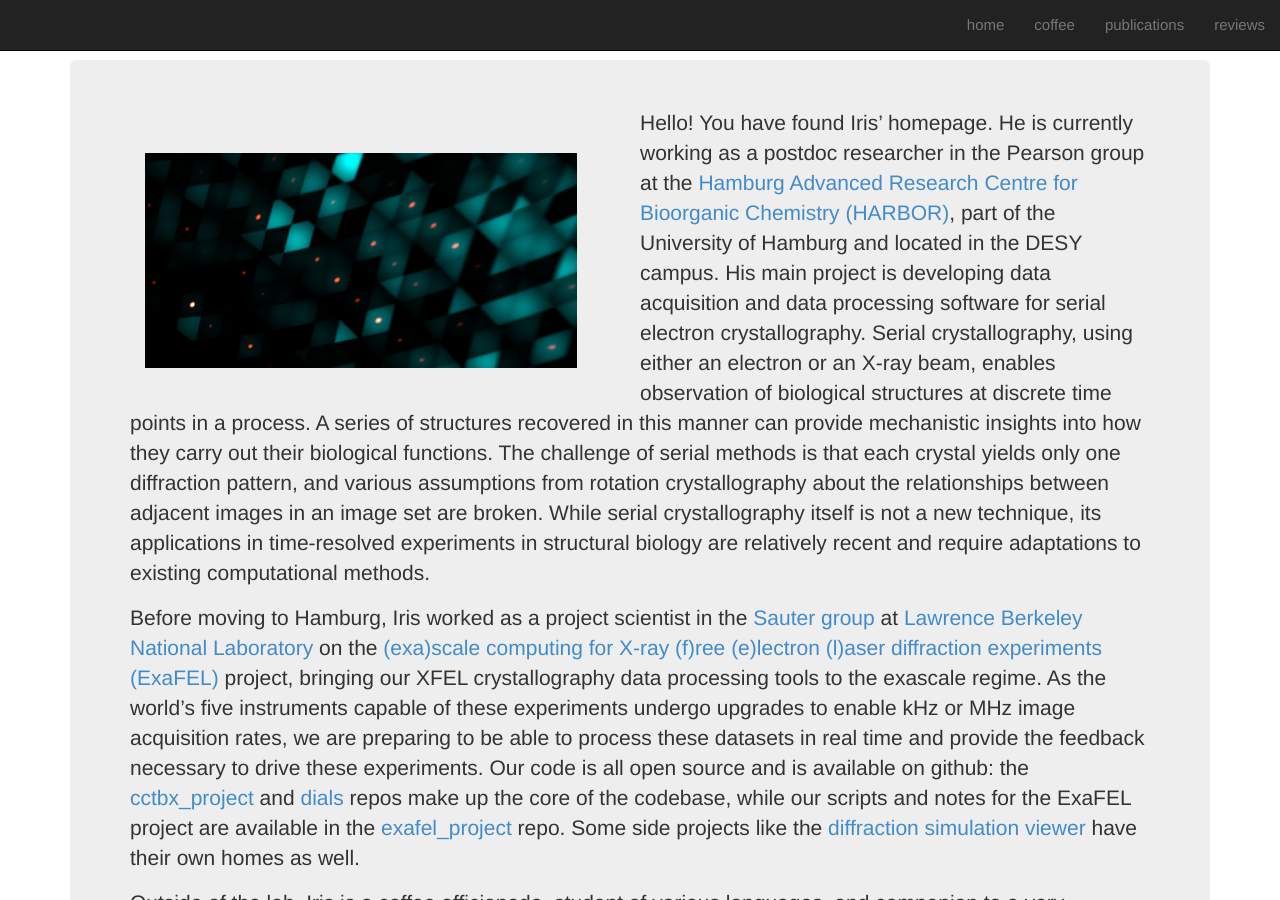
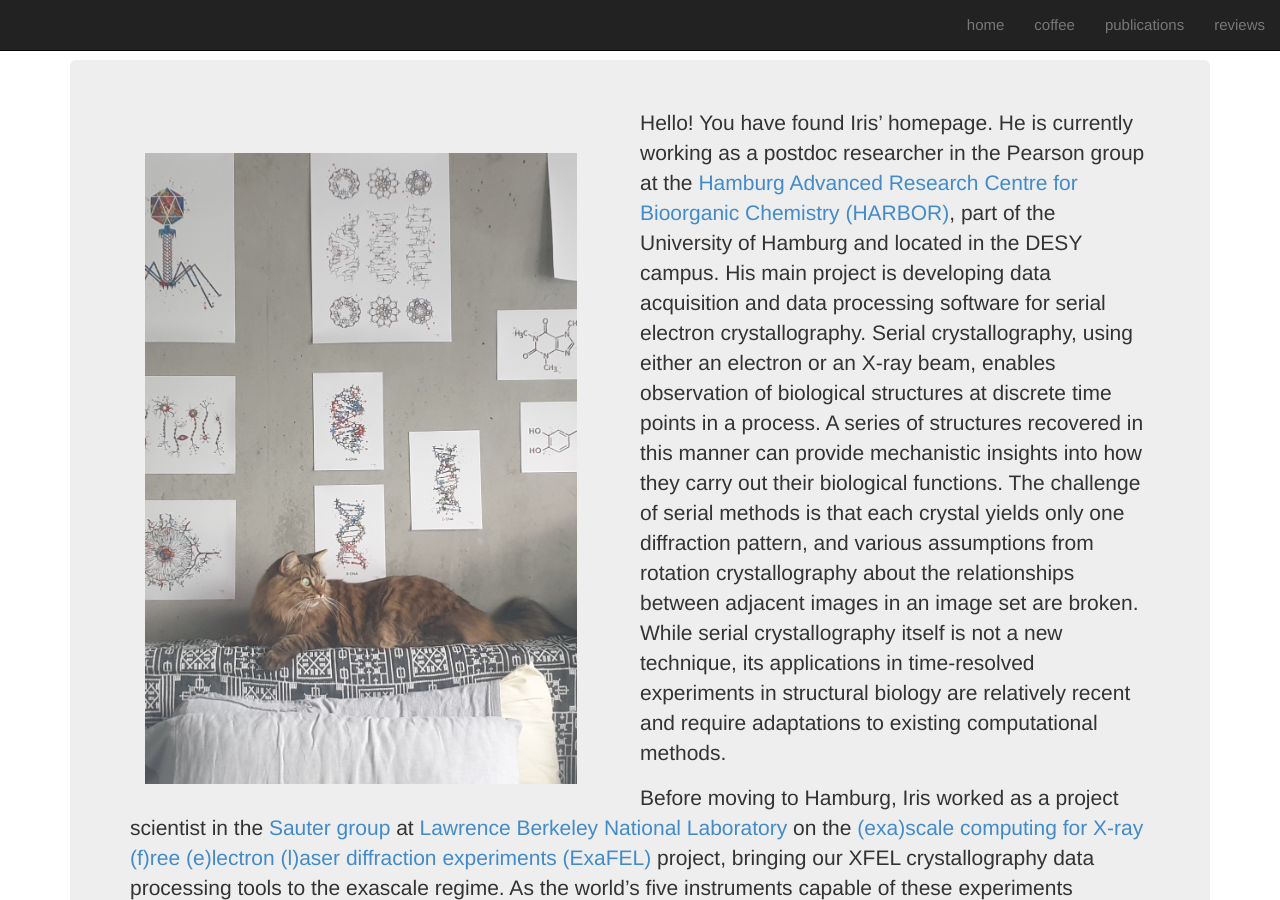
Before and after one commit to irisdyoung/irisdyoung.github.io, a Jekyll site: the page built from index.md, in a window 1280 px wide and 900 px high. Built offline with Jekyll 4.4.1, drawn with Linux system fonts in a browser that asks for light colours; nearby versions of some CDN libraries.

Commit message:
update header img back to Rory

```diff
--- a/index.md
+++ b/index.md
@@ -10,7 +10,7 @@ group: home
 {: .display-4}
 <br>
 
-![Diffraction simulation artifacts](static/img/art/Teal_diffraction_simulation_artifacts.png){:style="width: auto; max-width: 90%; margin:0"}
+![Long-haired brown striped cat perched atop a patterned headboard, against a background of various science-themed art pieces.](static/img/art/Rory_headboard_and_art.jpg){:style="width: auto; max-width: 90%; margin:0"}
 </div>
 <div class="col">
 
```
Also changed, not shown: static/img/art/heavy_rains_and_ocean_storms.jpeg (deleted), static/img/art/xfel_etching5.jpeg (deleted).
